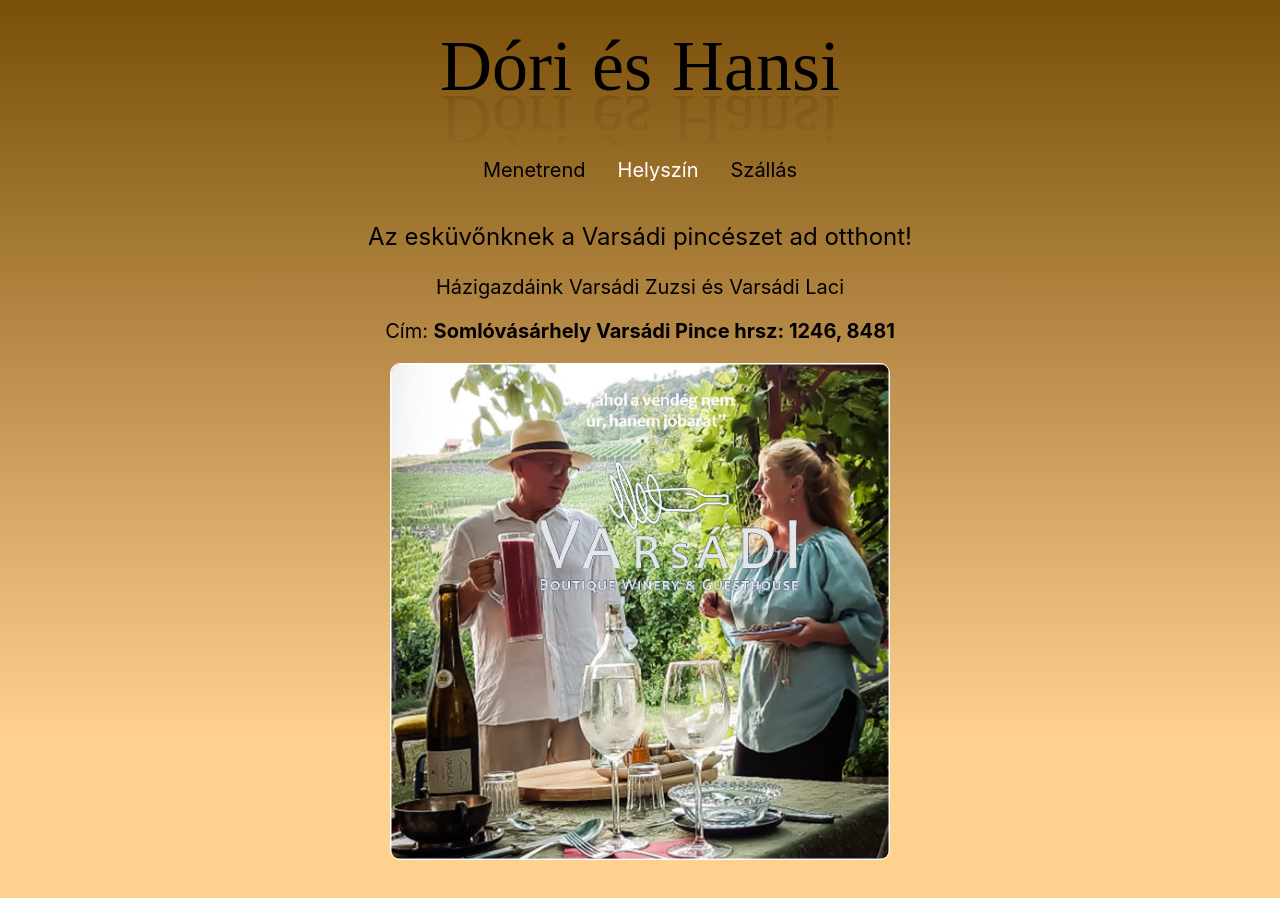
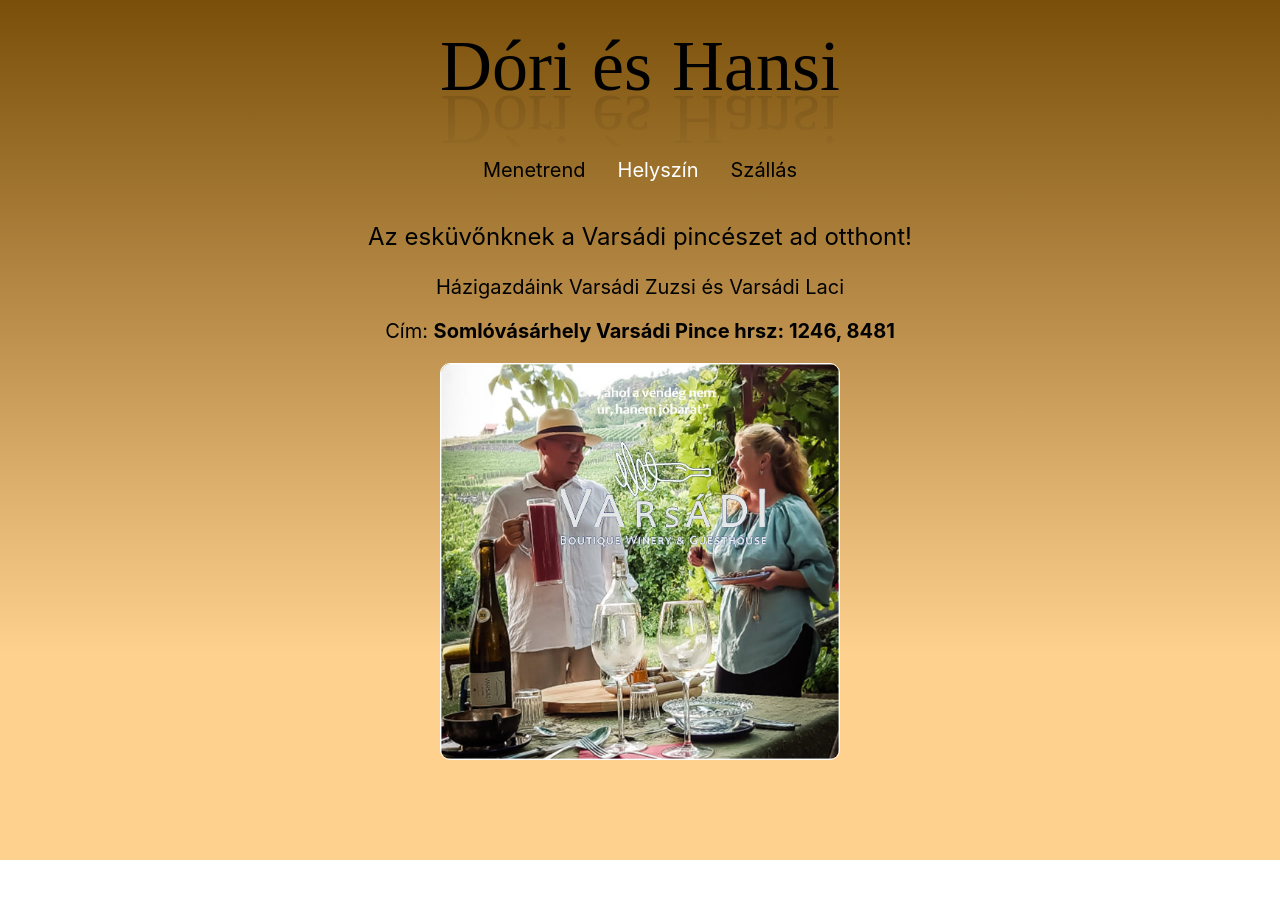
Before and after one commit to hansie95/next-eskuvo, a Next.js app: page /location in a window 1280 px wide. Shown: the top 898 px of the page. After the commit the page ends 860 px from the top, so only its background shows below. Built offline with nearby package versions, Linux system fonts and the light colour scheme; a web font is replaced by a local one.

Commit message:
feat()eskuvo: init 4

```diff
--- a/pages/accomodation.module.css
+++ b/pages/accomodation.module.css
@@ -32,7 +32,7 @@
     justify-content: center;
     flex-wrap: wrap;
     column-gap: 30px;
-    row-gap: 30px;
+    row-gap: 10px;
 }
 
 .text_h1{
--- a/pages/index.js
+++ b/pages/index.js
@@ -3,7 +3,7 @@ export default function Home() {
     <>
       <div>
         <img src="/couple2.jpg" width={700} className="aranyom" />
-        <p className="datum"> 2022 Augusztus 6.</p>
+        <p className="datum"> 2022. augusztus 6.</p>
       </div>
     </>
   );
--- a/pages/location.module.css
+++ b/pages/location.module.css
@@ -29,7 +29,8 @@
     display: block;
     margin: 20px auto 50px auto ;
     border: 1.5px solid #fff;
-    width: 500px;
+    width: 400px;
     height: auto;
     border-radius: 10px;
+    margin-bottom: 100px;
   }
--- a/pages/program.js
+++ b/pages/program.js
@@ -10,7 +10,7 @@ const Program = () => {
       <h1 className={styles.program}>18:00 fotózkodás a párral</h1>
       <h1 className={styles.program}>19:30 vacsora</h1>
       <h1 className={styles.program}>
-        Vacsora után torta és menyasszonytánc, majd mulatás amedig bírjuk!
+        Vacsora után torta és menyasszonytánc, majd mulatás ameddig bírjuk!
       </h1>
     </div>
   );
--- a/styles/globals.css
+++ b/styles/globals.css
@@ -27,7 +27,8 @@ a {
 }
 
 .datum{
-
+  text-align: center;
+  padding-bottom: 100px;
 }
 .aranyom2{
   display: block;
```
